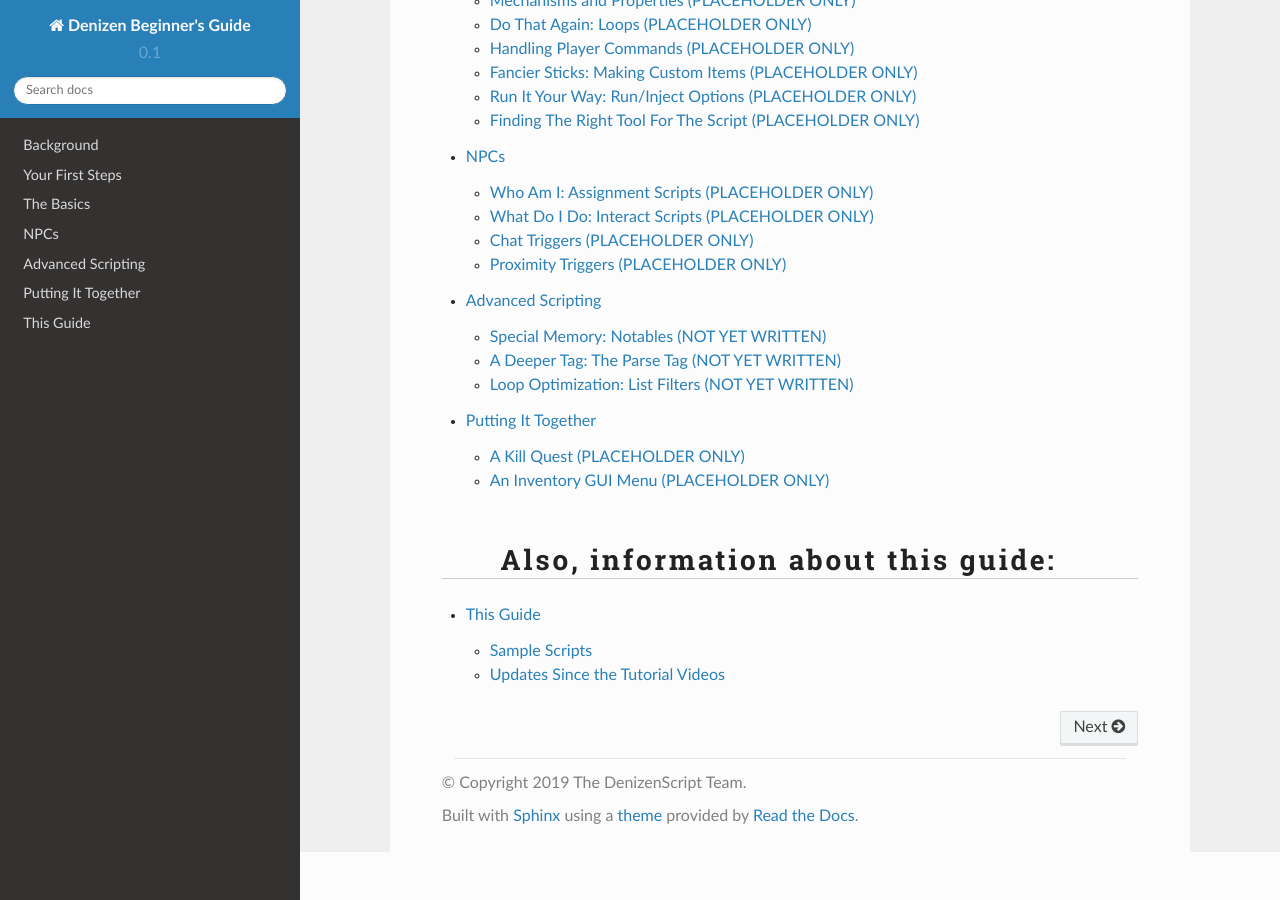
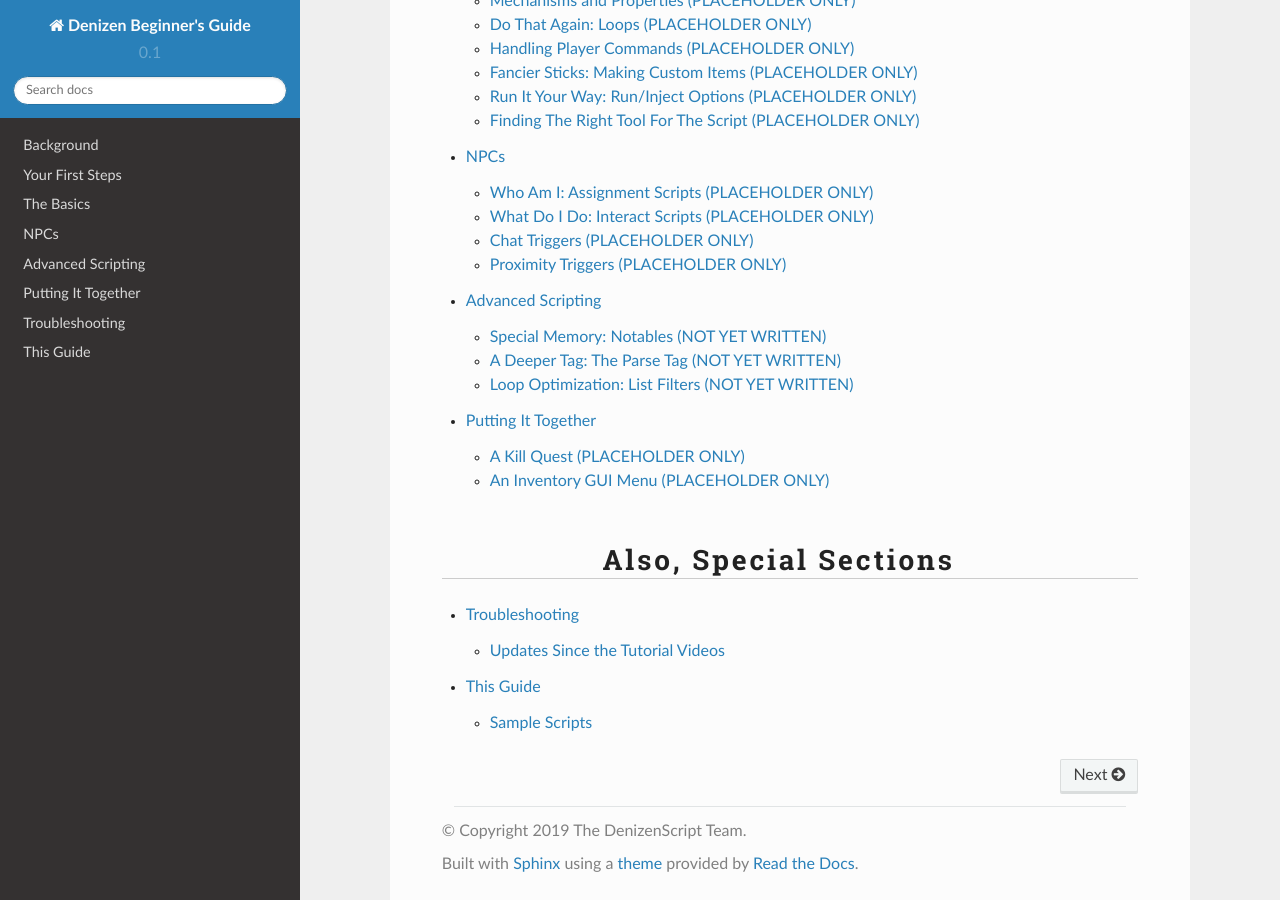
Before and after one commit to DenizenScript/Denizen-Beginners-Guide, a Sphinx documentation site: the page built from source/index.md, in a window 1280 px wide and 900 px high, scrolled down 834 px. Built offline with Sphinx 7.4.7 and the Read the Docs theme 2.0.0, drawn with Linux system fonts in a browser that asks for light colours.

Commit message:
minor reorganization - "Special Sections"

````diff
--- a/source/index.md
+++ b/source/index.md
@@ -19,11 +19,12 @@ A guide for new users of [Denizen](https://www.spigotmc.org/resources/denizen.21
     guides/put-it-together/index
 ```
 
-## Also, information about this guide:
+## Also, Special Sections
 
 ``` toctree::
     :maxdepth: 2
     :titlesonly:
 
+    guides/troubleshooting/index
     guides/this-guide/index
 ```
````
Also changed, not shown: source/guides/this-guide/index.md (+0 -1 lines), source/guides/troubleshooting/index.md (added, +9 -0 lines), source/guides/troubleshooting/updates-since-videos.md (renamed from source/guides/this-guide/updates-since-videos.md).
